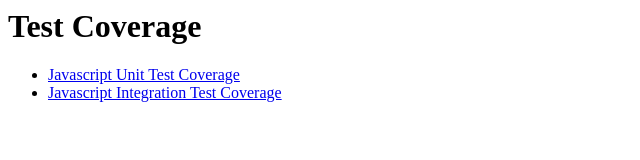
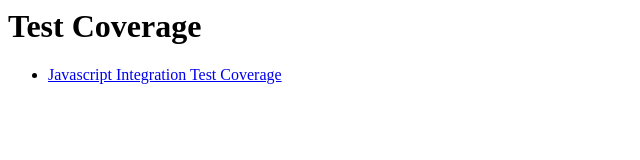
Before and after one commit to ingest/ingest-js-sdk, a website built with webpack: page index.html in a window 1280 px wide. Shown: the whole page, without its empty margins (0-640 px from the left). Built offline with nearby package versions, Linux system fonts and the light colour scheme.

Commit message:
Updated link in index.html for test coverage.

```diff
--- a/index.html
+++ b/index.html
@@ -7,9 +7,6 @@
       <h1>Test Coverage</h1>
       <ul>
         <li>
-          <a href="dist/unit-test-coverage/lcov-report/index.html">Javascript Unit Test Coverage</a>
-        </li>
-        <li>
           <a href="dist/integration-coverage/index.html">Javascript Integration Test Coverage</a>
         </li>
       </ul>
```
